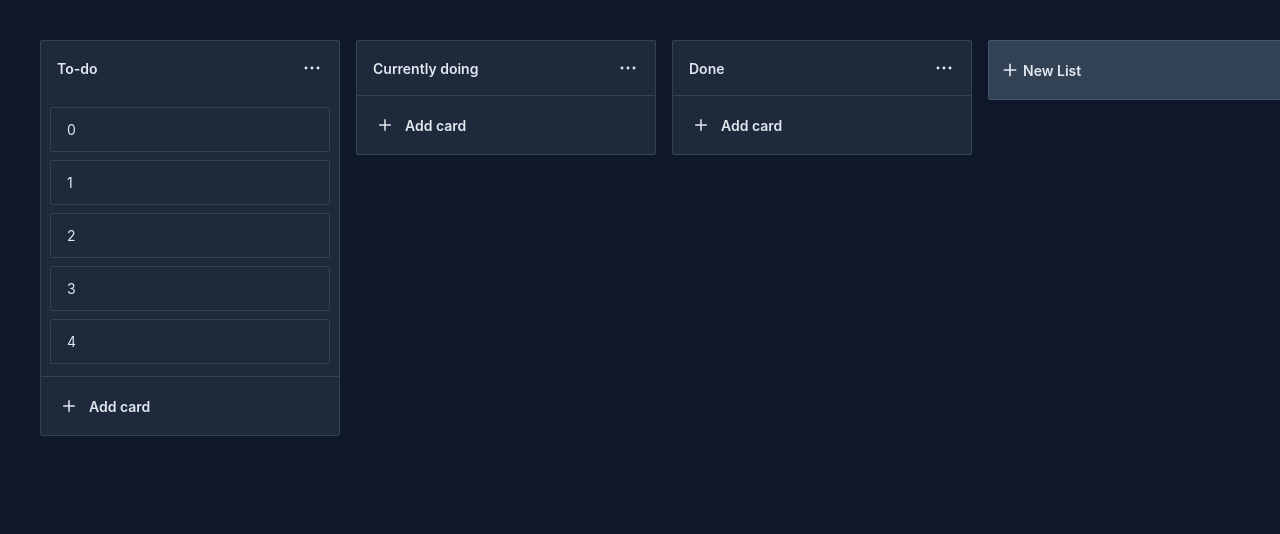
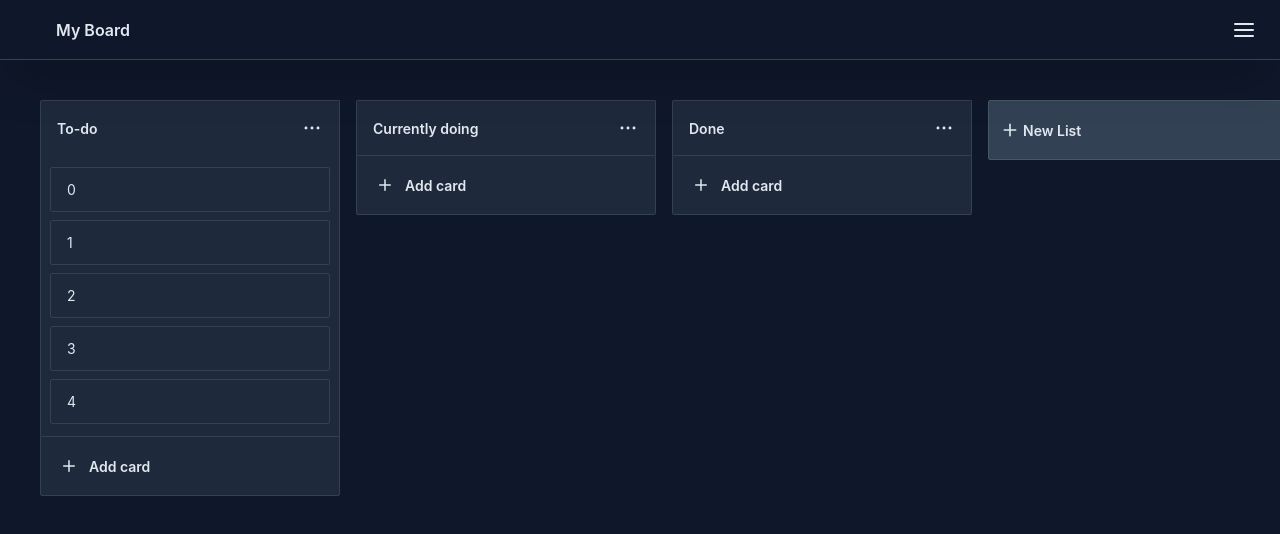
Before and after one commit to Bamboooz/trello-clone, a React (Create React App) app: page / in a window 1280 px wide. Shown: the top 534 px of the page. Built offline with nearby package versions, Linux system fonts and the light colour scheme.

Commit message:
test header

```diff
--- a/src/App.tsx
+++ b/src/App.tsx
@@ -1,11 +1,11 @@
-import React, { useState, useRef, useEffect, MouseEvent } from 'react';
+import React, { useState, useRef } from 'react';
+
+import { FiMenu } from "react-icons/fi";
 
 import { Node } from './components/node/node';
 import { NewNode } from './components/new-node/new-node';
 
-type NodeItems = { [idx: number]: string };
-type NodeListItem = { name: string; nodeItems: NodeItems };
-type NodeList = { [idx: number]: NodeListItem };
+type NodeList = { [idx: number]: { name: string, nodeItems: { [idx: number]: string }}};
 
 const App: React.FC = () => {
 	const [nodeList, setNodeList] = useState<NodeList>({
@@ -13,38 +13,7 @@ const App: React.FC = () => {
 		1: { name: "Currently doing", nodeItems: {} },
 		2: { name: "Done", nodeItems: {} },
 	});
-
 	const windowScrollRef = useRef<HTMLDivElement>(null);
-    const [isMouseDown, setIsMouseDown] = useState(false);
-    const mouseCoords = useRef({
-        startX: 0,
-        scrollLeft: 0,
-    });
-
-    const handleDragStart = (e: MouseEvent) => {
-        if (!windowScrollRef.current) return;
-        const slider = windowScrollRef.current.children[0] as HTMLDivElement;
-        const startX = e.pageX - slider.offsetLeft;
-        const scrollLeft = slider.scrollLeft;
-        mouseCoords.current = { startX, scrollLeft };
-        setIsMouseDown(true);
-        document.body.style.cursor = "grabbing";
-    };
-
-    const handleDragEnd = () => {
-        setIsMouseDown(false);
-        if (!windowScrollRef.current) return;
-        document.body.style.cursor = "default";
-    };
-
-    const handleDrag = (e: MouseEvent) => {
-        if (!isMouseDown || !windowScrollRef.current) return;
-        e.preventDefault();
-        const slider = windowScrollRef.current.children[0] as HTMLDivElement;
-        const x = e.pageX - slider.offsetLeft;
-        const walkX = (x - mouseCoords.current.startX) * 1.5;
-        slider.scrollLeft = mouseCoords.current.scrollLeft - walkX;
-    };
 
 	const scrollToRight = () => {
         if (windowScrollRef.current) {
@@ -54,13 +23,17 @@ const App: React.FC = () => {
     };
 
 	return (
-        <div
-            ref={windowScrollRef}
-            onMouseDown={handleDragStart}
-            onMouseUp={handleDragEnd}
-            onMouseMove={handleDrag}
-            className="App p-10 flex justify-start items-start gap-x-4"
-        >
+		<>
+			<div className="App flex flex-col justify-start items-start">
+				<header className="flex items-center justify-between w-[100vw] sticky h-[60px] px-4 border-solid border-b-[1px] bg-slate-900 border-slate-700 shadow-2xl">
+					<p className="text-[16px] text-slate-200 font-semibold ml-10">My Board</p>
+
+					<button className="p-2 rounded-sm hover:bg-slate-800">
+						<FiMenu className="text-slate-200" size={24} />
+					</button>
+				</header>
+
+				<div ref={windowScrollRef} className="flex items-start justify-start p-10 gap-x-4 overflow-auto">
 					{Object.keys(nodeList).map((index) => {
 						const idx = Number(index);
 						return <Node key={idx} nodeId={idx} nodeList={nodeList} setNodeList={setNodeList} />;
@@ -68,6 +41,8 @@ const App: React.FC = () => {
 
 					<NewNode setNodeList={setNodeList} scrollToRight={scrollToRight} />
 				</div>
+			</div>
+		</>
 	);
 };
 
--- a/src/index.css
+++ b/src/index.css
@@ -20,7 +20,7 @@ html, body, .App {
     width: 100vw;
     margin: 0;
     background-color: #0f172a;
-    overflow: auto;
+    overflow: hidden;
 }
 
 * {
```
Also changed, not shown: 1 other file (tests, documents, lock files or other folders). Lines whose indentation alone changed are shown as unchanged.
